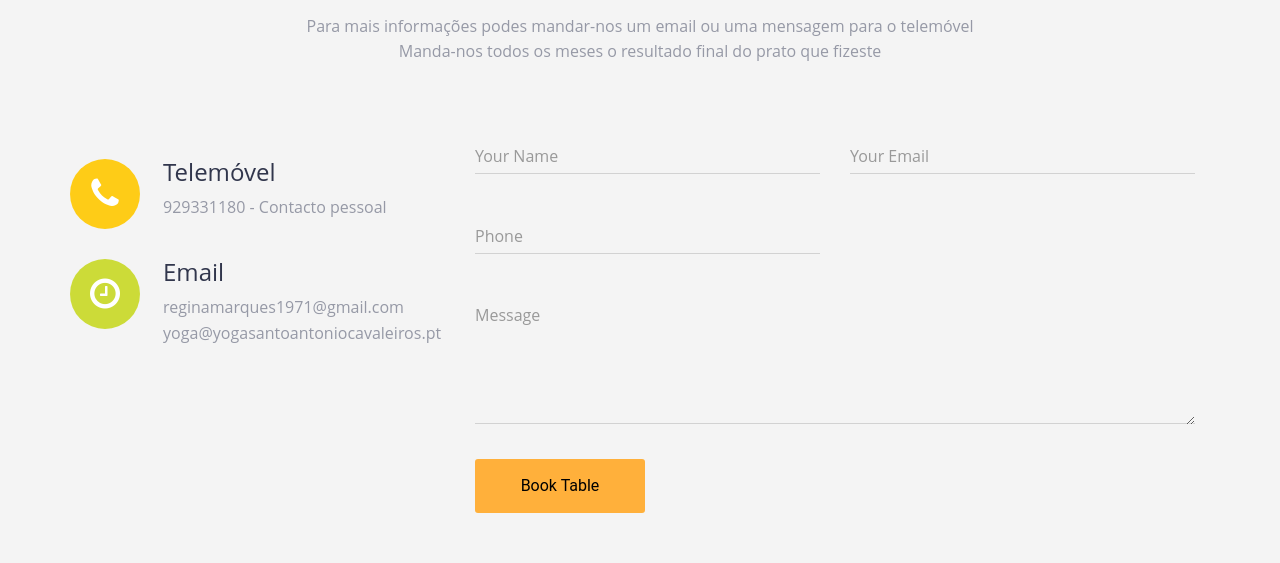
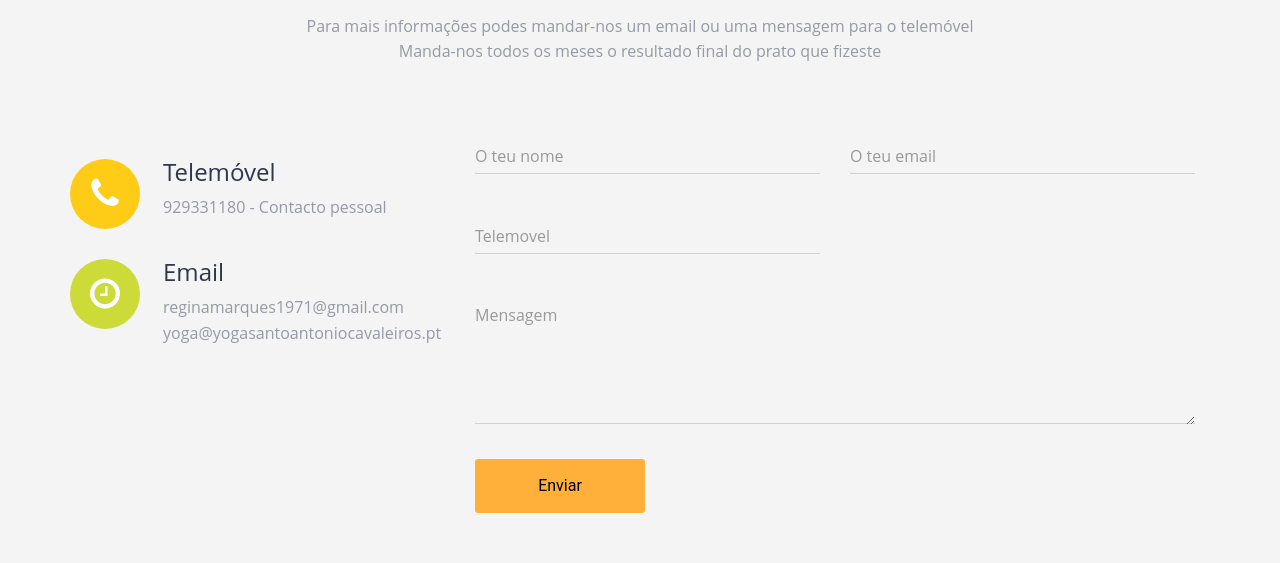
Before and after one commit to goncaloarb/Reginamarques, a plain HTML site: page index.html in a window 1280 px wide. Shown: the part 2881-3444 px from the top of the page. Drawn offline with Linux system fonts and the light colour scheme; a web font is replaced by a local one.

Commit message:
Update index.html

```diff
--- a/index.html
+++ b/index.html
@@ -296,7 +296,7 @@
             <div id="errormessage"></div>
             <div class="col-md-6 col-sm-6 contact-form pad-form">
               <div class="form-group label-floating is-empty">
-                <input type="text" name="name" class="form-control" id="name" placeholder="Your Name" data-rule="minlen:4" data-msg="Please enter at least 4 chars" />
+                <input type="text" name="name" class="form-control" id="name" placeholder="O teu nome" data-rule="minlen:4" data-msg="Please enter at least 4 chars" />
                 <div class="validation"></div>
               </div>
 
@@ -304,28 +304,28 @@
 
             <div class="col-md-6 col-sm-6 contact-form pad-form">
               <div class="form-group">
-                <input type="email" class="form-control label-floating is-empty" name="email" id="email" placeholder="Your Email" data-rule="email" data-msg="Please enter a valid email" />
+                <input type="email" class="form-control label-floating is-empty" name="email" id="email" placeholder="O teu email" data-rule="email" data-msg="Please enter a valid email" />
                 <div class="validation"></div>
               </div>
             </div>
 
             <div class="col-md-6 col-sm-6 contact-form">
               <div class="form-group">
-                <input type="text" class="form-control label-floating is-empty" name="phone" id="phone" placeholder="Phone" data-rule="required" data-msg="This field is required" />
+                <input type="text" class="form-control label-floating is-empty" name="phone" id="phone" placeholder="Telemovel" data-rule="required" data-msg="This field is required" />
                 <div class="validation"></div>
               </div>
             </div>
 
             <div class="col-md-12 contact-form">
               <div class="form-group label-floating is-empty">
-                <textarea class="form-control" name="message" rows="5" rows="3" data-rule="required" data-msg="Please write something for us" placeholder="Message"></textarea>
+                <textarea class="form-control" name="message" rows="5" rows="3" data-rule="required" data-msg="Please write something for us" placeholder="Mensagem"></textarea>
                 <div class="validation"></div>
               </div>
 
             </div>
             <div class="col-md-12 btnpad">
               <div class="contacts-btn-pad">
-                <button class="contacts-btn">Book Table</button>
+                <button class="contacts-btn">Enviar</button>
               </div>
             </div>
           </form>
```
